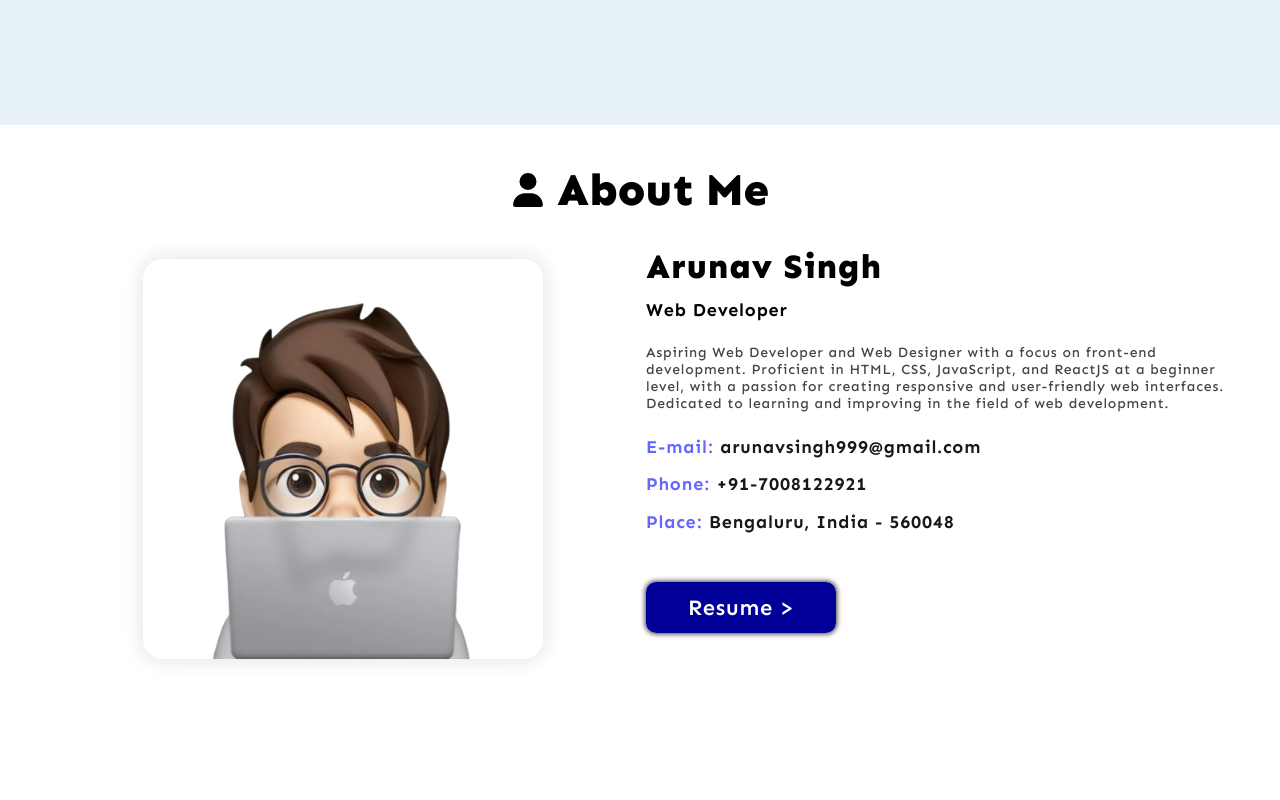
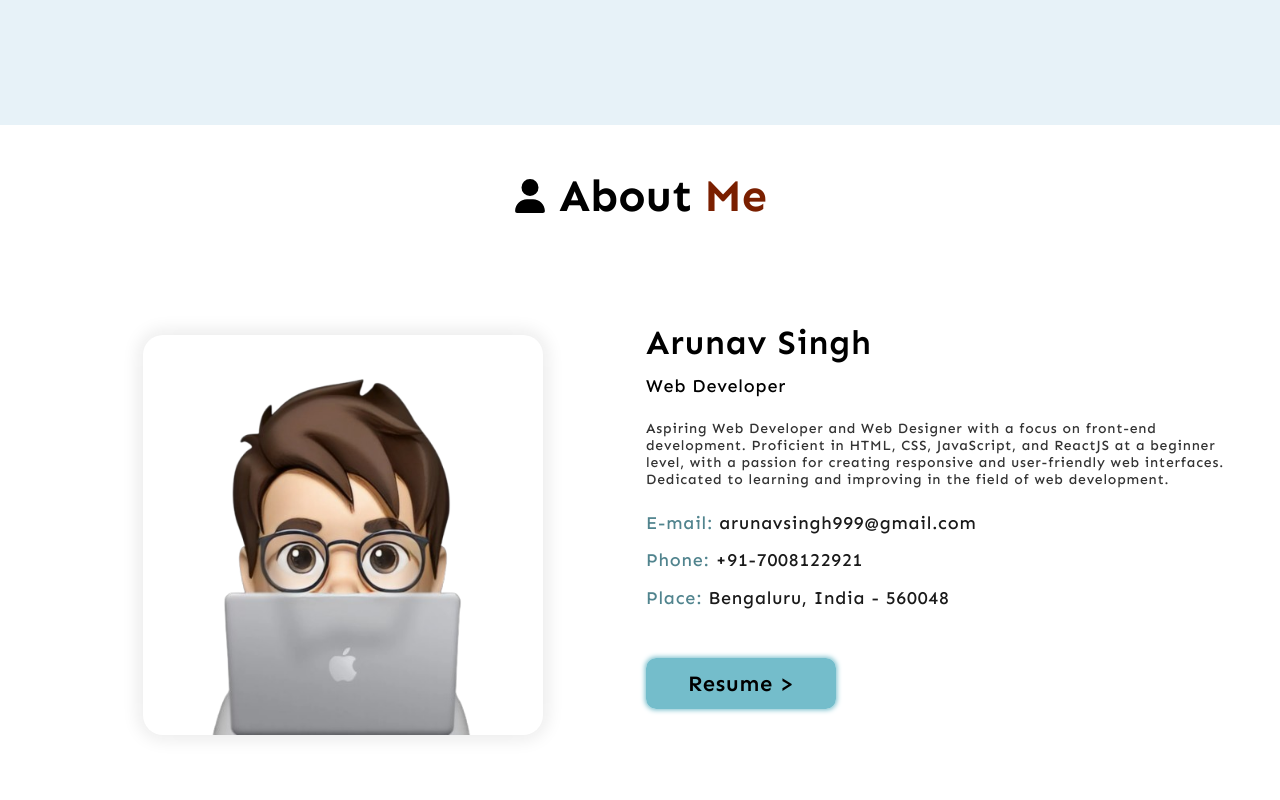
Before and after one commit to arunav999/My-Portfolio, a React (Vite) app: page / in a window 1280 px wide. Shown: the part 740-1540 px from the top of the page. Built offline with nearby package versions, Linux system fonts and the light colour scheme.

Commit message:
completed the design of about me section

```diff
--- a/src/Components/Header component/Header.jsx
+++ b/src/Components/Header component/Header.jsx
@@ -43,7 +43,7 @@ const Header = () => {
               to="About"
               spy={true}
               smooth={true}
-              offset={-80}
+              offset={-70}
               duration={500}
             >
               About
--- a/src/Components/Main component/Contents/AboutMe.css
+++ b/src/Components/Main component/Contents/AboutMe.css
@@ -2,9 +2,8 @@
 /* ABOUT ME */
 /* ************************* */
 .aboutMeSection {
-  background-color: #fff;
-  margin: 2rem 0 8rem;
-  height: 80vh;
+  height: 95vh;
+  padding: 2.6rem 0;
 }
 
 .row {
@@ -28,13 +27,7 @@
   height: 40rem;
   width: 40rem;
   border-radius: 20px;
-  transition: all 0.5s;
-  box-shadow: 0px 0px 18px 4px rgba(25, 25, 25, 0.09);
-}
-
-.memoji-working:hover {
-  background-color: antiquewhite;
-  box-shadow: -4px 1px 37px 4px rgba(214, 170, 26, 0.54);
+  transition: all 0.3s ease-in-out;
 }
 
 /* ************************* */
@@ -54,19 +47,18 @@
 
 .heading-tertiary {
   font-size: 3.4rem;
-  font-weight: 750;
+  font-weight: 600;
 }
 
 .content span {
   font-size: 1.8rem;
-  font-weight: 650;
+  font-weight: 500;
 }
 
 .content .desc {
   margin-top: 1.2rem;
   font-size: 1.4rem;
   font-weight: 500;
-  color: #444;
 }
 
 /* ************************* */
@@ -88,21 +80,14 @@
 .contact-link:link span,
 .contact-link:visited span,
 .place span {
-  color: #6666ff;
-  transition: all 0.3s;
-}
-
-.contact-link:hover span,
-.contact-link:active span,
-.place:hover span {
-  color: #000099;
+  transition: all 0.3s ease-in-out;
 }
 
 .contact-link:link span:last-child,
 .contact-link:visited span:last-child,
 .place span:last-child {
   color: #181818;
-  transition: all 0.3s;
+  transition: all 0.3s ease-in-out;
 }
 
 /* ************************* */
@@ -118,16 +103,7 @@
   text-decoration: none;
   font-size: 2.2rem;
   font-weight: 550;
-  color: #fff;
   border-radius: 10px;
-  background-color: #000099;
   padding: 1.2rem 4.2rem;
-  box-shadow: 0px 0px 5px 1px rgba(0, 0, 0, 0.75);
-  transition: all 0.5s;
+  transition: all 0.3s ease-in-out;
 }
-
-.res-link:hover,
-.res-link:active {
-  background-color: #00004d;
-  box-shadow: 0px 4px 5px 0px rgba(0, 0, 77, 0.55);
-}
--- a/src/colors.css
+++ b/src/colors.css
@@ -44,15 +44,16 @@ color- #1a1a1a (Very Dark Grey) / #333333 (Dark grey)
   --DarkGrey: #333333;
   --VreyDarkGrey: #1a1a1a;
   --PecockBlue: #183c43;
+  --PeseantBrown: #7a1f00;
 }
 
-/* All header */
+/* All header-secondary */
 .heading-secondary {
-  color: "";
+  color: var(--Black);
 }
 
 .heading-secondary span {
-  color: "";
+  color: var(--PeseantBrown);
 }
 
 /* HEADER COMPONENTS CSS-FILE */
@@ -157,7 +158,7 @@ background-color: #f1f1f1;
   background-color: var(--Aquamarine);
 }
 
-.social-icon:hover{
+.social-icon:hover {
   filter: invert(1);
 }
 
@@ -168,7 +169,7 @@ background-color: #f1f1f1;
 
 /* ABOUT-ME COMPONENTS CSS-FILE */
 .aboutMeSection {
-  background-color: #fff;
+  background-color: var(--CrystalWhite);
 }
 
 .memoji-working {
@@ -176,43 +177,44 @@ background-color: #f1f1f1;
 }
 
 .memoji-working:hover {
-  background-color: antiquewhite;
-  box-shadow: -4px 1px 37px 4px rgba(214, 170, 26, 0.54);
+  background-color: var(--Freesia);
+  box-shadow: -4px 1px 37px 4px var(--Freesia);
 }
 
 .content .desc {
-  color: #444;
+  color: var(--DarkGrey);
 }
 
 .contact-link:link span,
 .contact-link:visited span,
 .place span {
-  color: #6666ff;
+  color: var(--BabyBlueTint);
 }
 
 .contact-link:hover span,
 .contact-link:active span,
 .place:hover span {
-  color: #000099;
+  color: var(--PeseantBrown);
 }
 
 .contact-link:link span:last-child,
 .contact-link:visited span:last-child,
 .place span:last-child {
-  color: #181818;
+  color: var(--VreyDarkGrey);
 }
 
 .res-link:link,
 .res-link:visited {
-  color: #fff;
-  background-color: #000099;
-  box-shadow: 0px 0px 5px 1px rgba(0, 0, 0, 0.75);
+  color: var(--Black);
+  background-color: var(--Aquamarine);
+  box-shadow: 0px 0px 5px 1px var(--Aquamarine);
 }
 
 .res-link:hover,
 .res-link:active {
-  background-color: #00004d;
-  box-shadow: 0px 4px 5px 0px rgba(0, 0, 77, 0.55);
+  color: var(--CrystalWhite);
+  background-color: var(--BabyBlueTint);
+  box-shadow: 0px 4px 5px 0px var(--BabyBlueTint);
 }
 
 /* SKILLS COMPONENTS CSS-FILE */
--- a/src/index.css
+++ b/src/index.css
@@ -12,8 +12,6 @@
   padding: 0;
   box-sizing: border-box;
   outline: none;
-  /* transition: all 0.3s ease-in-out; */
-  /* font-family: "Roboto"; */
   /* border: 1px solid #333; */
 }
 
@@ -67,6 +65,9 @@ section {
 .sec-container {
   width: 120rem;
   margin: 0 auto;
+  display: flex;
+  flex-direction: column;
+  gap: 7rem;
 }
 
 /* ************************* */
@@ -80,7 +81,7 @@ section {
 
 .heading-secondary {
   font-family: "Sen", sans-serif;
-  font-weight: 750;
+  font-weight: 700;
   font-size: 4.5rem;
   padding: 1.8rem;
 
```
